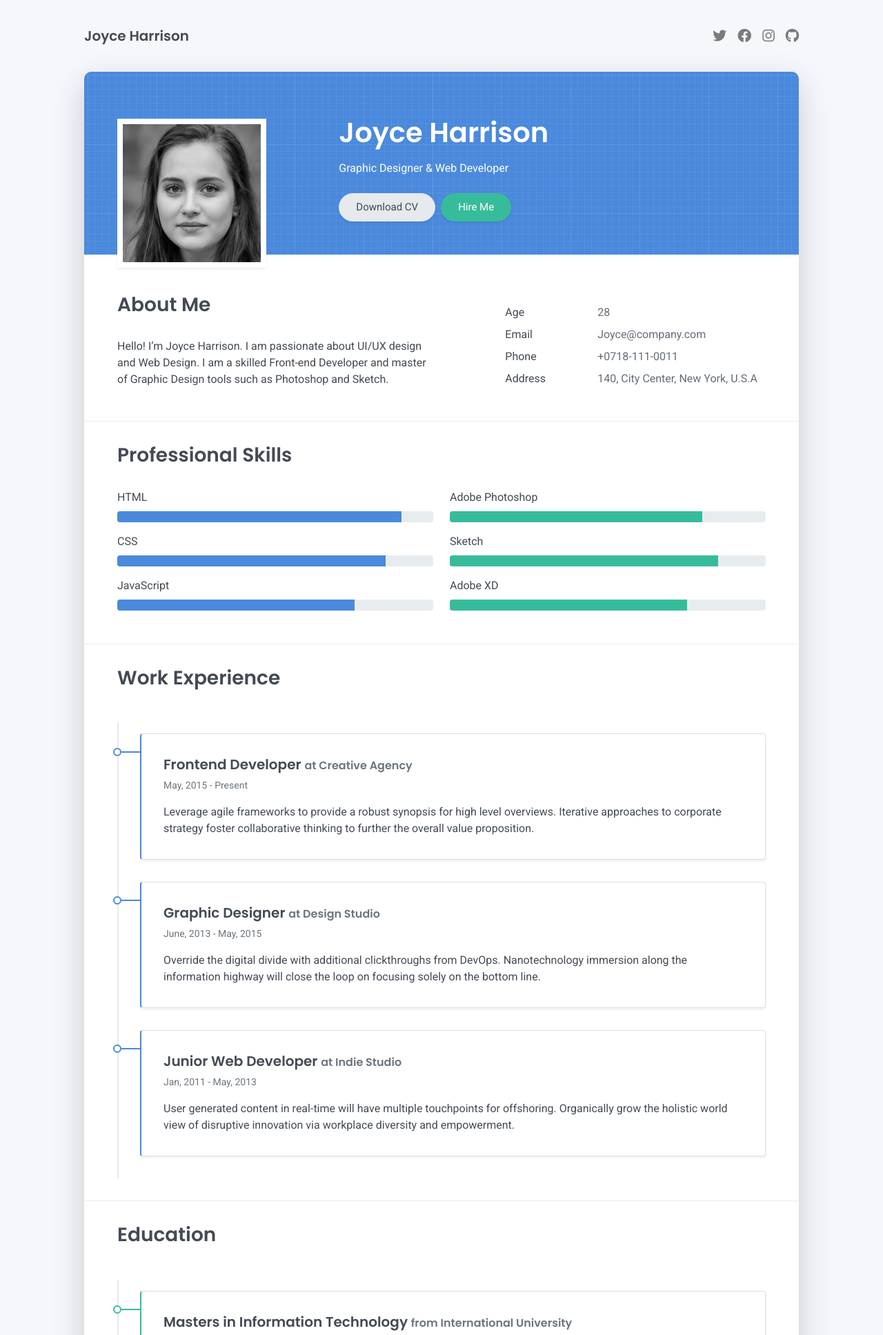
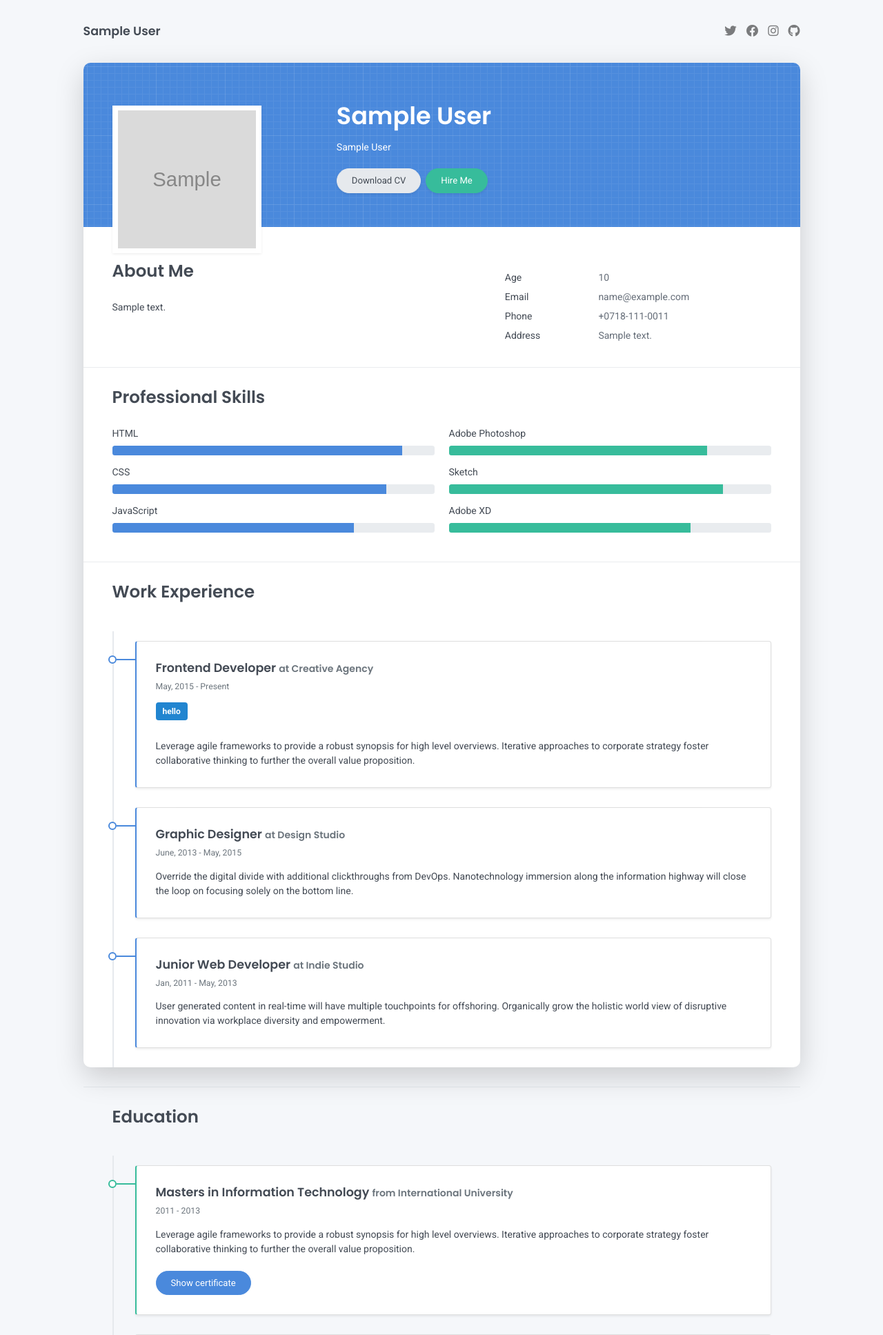
Before and after one commit to AliAkbarSobhanpour/CV_APP, a Django app: page / in a window 1280 px wide. Shown: the top 1935 px of the page at 69% size. Run offline with Django 4.2, Linux system fonts and the light colour scheme; tables that the repository leaves empty hold one stand-in row (values such as "Sample post"); grey boxes marked "Sample" are stand-in pictures; some libraries are stand-ins or nearby versions.

Commit message:
change template part1

```diff
--- a/CV/templates/CV/index.html
+++ b/CV/templates/CV/index.html
@@ -5,6 +5,8 @@
     <meta http-equiv="X-UA-Compatible" content="IE=edge">
     <meta name="viewport" content="width=device-width, initial-scale=1">
     <title>AliAkbar Sobhanpour CV</title>
+    <link rel="stylesheet"
+    href= "https://cdnjs.cloudflare.com/ajax/libs/semantic-ui/2.4.1/semantic.min.css"/>
     <link rel="preconnect" href="https://fonts.gstatic.com" crossorigin="crossorigin"/>
     <link rel="preload" as="style" href="https://fonts.googleapis.com/css2?family=Poppins:wght@600&amp;family=Roboto:wght@300;400;500;700&amp;display=swap"/>
     <link rel="stylesheet" href="https://fonts.googleapis.com/css2?family=Poppins:wght@600&amp;family=Roboto:wght@300;400;500;700&amp;display=swap" media="print" onload="this.media='all'"/>
@@ -15,6 +17,7 @@
     <link href="static/css/bootstrap.min.css?ver=1.2.0" rel="stylesheet">
     <link href="static/css/aos.css?ver=1.2.0" rel="stylesheet">
     <link href="static/css/main.css?ver=1.2.0" rel="stylesheet">
+    <link href="static/css/custom.css" rel="stylesheet">
     <noscript>
       <style type="text/css">
         [data-aos] {
@@ -28,7 +31,7 @@
     <header class="d-print-none">
       <div class="container text-center text-lg-left">
         <div class="py-3 clearfix">
-          <h1 class="site-title mb-0">Joyce Harrison</h1>
+          <h1 class="site-title mb-0">{{ user.first_name }} {{ user.last_name }}</h1>
           <div class="site-nav">
             <nav role="navigation">
               <ul class="nav justify-content-center">
@@ -52,11 +55,11 @@
   <div class="cover-bg p-3 p-lg-4 text-white">
     <div class="row">
       <div class="col-lg-4 col-md-5">
-        <div class="avatar hover-effect bg-white shadow-sm p-1"><img src="static/images/avatar.jpg" width="200" height="200"/></div>
+        <div class="avatar hover-effect bg-white shadow-sm p-1"><img src="{{ user.image.url }}" width="200" height="200"/></div>
       </div>
       <div class="col-lg-8 col-md-7 text-center text-md-start">
-        <h2 class="h1 mt-2" data-aos="fade-left" data-aos-delay="0">Joyce Harrison</h2>
-        <p data-aos="fade-left" data-aos-delay="100">Graphic Designer & Web Developer</p>
+        <h2 class="h1 mt-2" data-aos="fade-left" data-aos-delay="0">{{ user.first_name }} {{user.last_name}}</h2>
+        <p data-aos="fade-left" data-aos-delay="100">{{ user.position_name }}</p>
         <div class="d-print-none" data-aos="fade-left" data-aos-delay="200"><a class="btn btn-light text-dark shadow-sm mt-1 me-1" href="right-resume.pdf" target="_blank">Download CV</a><a class="btn btn-success shadow-sm mt-1" href="#contact">Hire Me</a></div>
       </div>
     </div>
@@ -65,7 +68,7 @@
     <div class="row">
       <div class="col-md-6">
         <h2 class="h3 mb-3">About Me</h2>
-        <p>Hello! I’m Joyce Harrison. I am passionate about UI/UX design and Web Design. I am a skilled Front-end Developer and master of Graphic Design tools such as Photoshop and Sketch.</p>
+        {{ user.about | safe }}
       </div>
       <div class="col-md-5 offset-md-1">
         <div class="row mt-2">
@@ -73,13 +76,13 @@
             <div class="pb-1">Age</div>
           </div>
           <div class="col-sm-8">
-            <div class="pb-1 text-secondary">28</div>
+            <div class="pb-1 text-secondary">{{ user.age }}</div>
           </div>
           <div class="col-sm-4">
             <div class="pb-1">Email</div>
           </div>
           <div class="col-sm-8">
-            <div class="pb-1 text-secondary">Joyce@company.com</div>
+            <div class="pb-1 text-secondary">{{ user.email }}</div>
           </div>
           <div class="col-sm-4">
             <div class="pb-1">Phone</div>
@@ -91,7 +94,7 @@
             <div class="pb-1">Address</div>
           </div>
           <div class="col-sm-8">
-            <div class="pb-1 text-secondary">140, City Center, New York, U.S.A</div>
+            <div class="pb-1 text-secondary">{{ user.address | safe}}</div>
           </div>
         </div>
       </div>
@@ -145,7 +148,12 @@
         <div class="card-body">
           <div class="h5 mb-1">Frontend Developer <span class="text-muted h6">at Creative Agency</span></div>
           <div class="text-muted text-small mb-2">May, 2015 - Present</div>
+          <div class="ui blue labels">
+            <p class="ui label">hello</p>
+       </div>
+       <br>
           <div>Leverage agile frameworks to provide a robust synopsis for high level overviews. Iterative approaches to corporate strategy foster collaborative thinking to further the overall value proposition.</div>
+
         </div>
       </div>
       <div class="timeline-card timeline-card-primary card shadow-sm">
@@ -160,6 +168,7 @@
           <div class="h5 mb-1">Junior Web Developer <span class="text-muted h6">at Indie Studio</span></div>
           <div class="text-muted text-small mb-2">Jan, 2011 - May, 2013</div>
           <div>User generated content in real-time will have multiple touchpoints for offshoring. Organically grow the holistic world view of disruptive innovation via workplace diversity and empowerment.</div>
+      </div>
         </div>
       </div>
     </div>
@@ -174,6 +183,13 @@
           <div class="h5 mb-1">Masters in Information Technology <span class="text-muted h6">from International University</span></div>
           <div class="text-muted text-small mb-2">2011 - 2013</div>
           <div>Leverage agile frameworks to provide a robust synopsis for high level overviews. Iterative approaches to corporate strategy foster collaborative thinking to further the overall value proposition.</div>
+          <br/>
+          <button class="btn btn-primary toggle-button">Show certificate</button>
+          <img src="https://upload.wikimedia.org/wikipedia/commons/b/b6/Image_created_with_a_mobile_phone.png" class="hidden-image" alt="Image" style="display: none;">
+          <div id="fullscreen-image">
+            <span id="close-button" onclick="closeFullscreen()">&times; Close</span>
+            <img id="fullscreen-image-content" src="" alt="Full Screen Image">
+        </div>
         </div>
       </div>
       <div class="timeline-card timeline-card-success card shadow-sm">
@@ -181,6 +197,13 @@
           <div class="h5 mb-1">Bachelor of Computer Science <span class="text-muted h6">from Regional College</span></div>
           <div class="text-muted text-small mb-2">2007 - 2011</div>
           <div>Override the digital divide with additional clickthroughs from DevOps. Nanotechnology immersion along the information highway will close the loop on focusing solely on the bottom line.</div>
+          <br/>
+          <button class="btn btn-primary toggle-button">Show certificate</button>
+          <img src="https://www.simplilearn.com/ice9/free_resources_article_thumb/what_is_image_Processing.jpg" class="hidden-image" alt="Image" style="display: none;">
+          <div id="fullscreen-image">
+            <span id="close-button" onclick="closeFullscreen()">&times; Close</span>
+            <img id="fullscreen-image-content" src="" alt="Full Screen Image">
+        </div>
         </div>
       </div>
       <div class="timeline-card timeline-card-success card shadow-sm">
@@ -188,6 +211,13 @@
           <div class="h5 mb-1">Science and Mathematics <span class="text-muted h6">from Mt. High Scool</span></div>
           <div class="text-muted text-small mb-2">1995 - 2007</div>
           <div>User generated content in real-time will have multiple touchpoints for offshoring. Organically grow the holistic world view of disruptive innovation via workplace diversity and empowerment.</div>
+          <br/>
+          <button class="btn btn-primary toggle-button">Show certificate</button>
+          <img src="https://encrypted-tbn0.gstatic.com/images?q=tbn:ANd9GcTAGbzrhpTi4Q0o5o0JSRVDSZ6zifJth2yxXYg26zgW&s" class="hidden-image" alt="Image" style="display: none;">
+          <div id="fullscreen-image">
+            <span id="close-button" onclick="closeFullscreen()">&times; Close</span>
+            <img id="fullscreen-image-content" src="" alt="Full Screen Image">
+        </div>
         </div>
       </div>
     </div>
@@ -278,5 +308,6 @@
     <script src="static/scripts/bootstrap.bundle.min.js?ver=1.2.0"></script>
     <script src="static/scripts/aos.js?ver=1.2.0"></script>
     <script src="static/scripts/main.js?ver=1.2.0"></script>
+    <script src="static/scripts/custom.js"></script>
   </body>
 </html>
--- a/CV/views.py
+++ b/CV/views.py
@@ -1,10 +1,12 @@
 from django.shortcuts import render
+from .models import CustomUser
 
 # Create your views here.
 
 def CV_view(request):
 
+    user = CustomUser.objects.all()[0]
 
-    context = {}
+    context = {"user":user}
 
     return render(request, "CV/index.html",context)
--- /dev/null
+++ b/static/scripts/custom.js
@@ -0,0 +1,18 @@
+const toggleButtons = document.querySelectorAll('.toggle-button');
+const hiddenImages = document.querySelectorAll('.hidden-image');
+const fullscreenImage = document.getElementById('fullscreen-image');
+const fullscreenImageContent = document.getElementById('fullscreen-image-content');
+
+toggleButtons.forEach((button, index) => {
+    button.addEventListener('click', () => {
+        // Set the source of the full-screen image
+        fullscreenImageContent.src = hiddenImages[index].src;
+        // Display the full-screen image
+        fullscreenImage.style.display = 'block';
+    });
+});
+
+// Function to close the full-screen image
+function closeFullscreen() {
+    fullscreenImage.style.display = 'none';
+}
```
Also changed, not shown: static/css/custom.css (added, +38 -0 lines).
